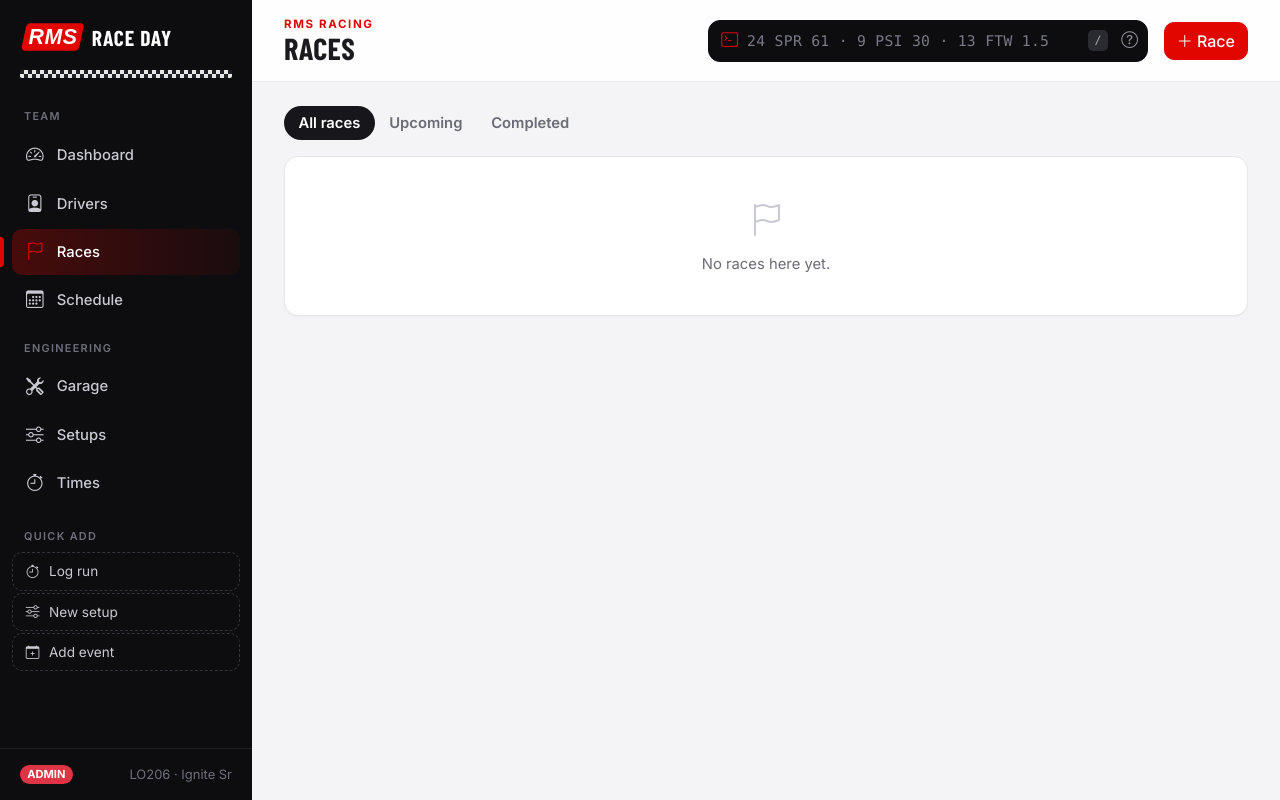
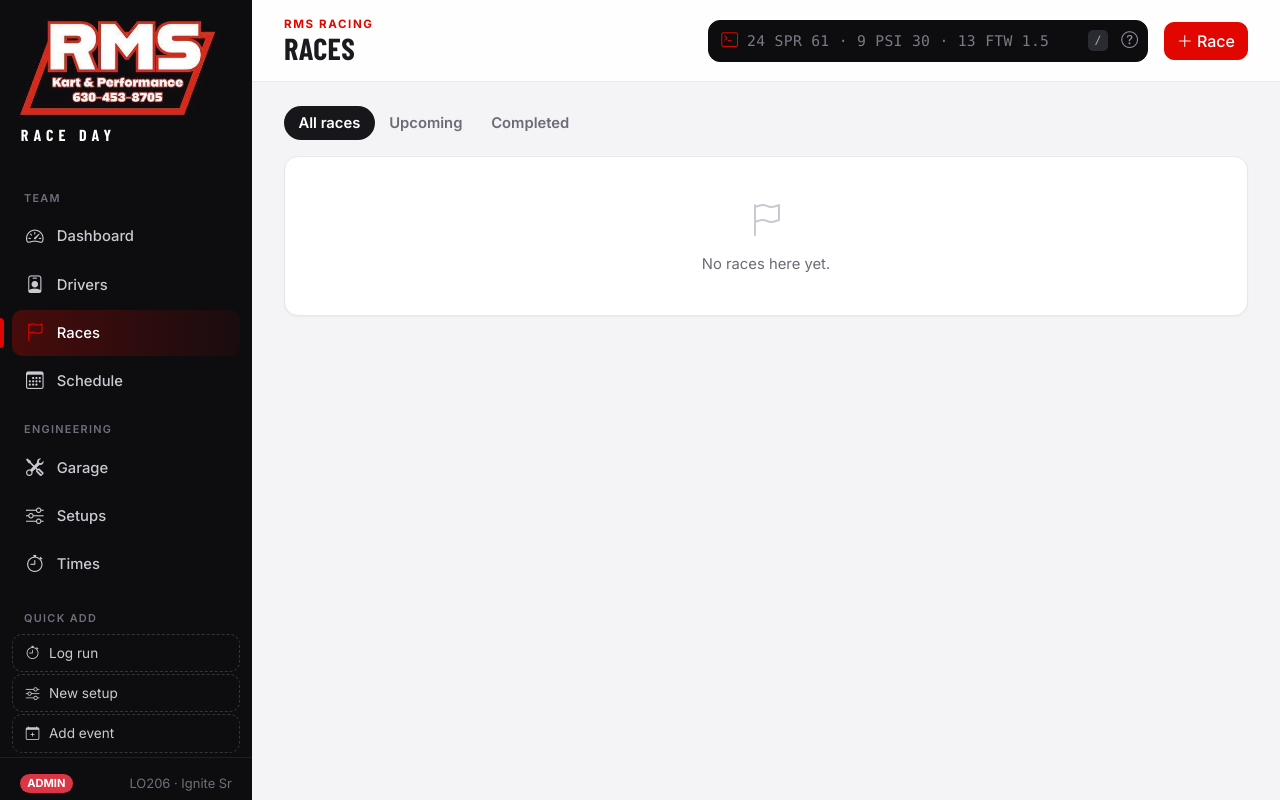
Before and after one commit to zmbelles/RMS-race-day-app, a Flask app: page /races in a window 1280 px wide. Run offline with Flask 3, Linux system fonts and the light colour scheme; data that the repository does not hold is empty; some web fonts are replaced.

Commit message:
Use the RMS Kart & Performance logo
Sidebar shows the official logo (cropped, black made transparent) above the
Race Day label, and the browser tab uses a matching favicon. Removes the
placeholder SVG.

Co-Authored-By: Claude Opus 5.5 <noreply@anthropic.com>

```diff
--- a/static/css/rms.css
+++ b/static/css/rms.css
@@ -56,9 +56,10 @@ a { text-decoration: none; }
   .rms-content { padding: 1rem 1rem 2.5rem; }
 }
 
-.rms-brand { display: flex; align-items: center; justify-content: space-between; padding: 1.25rem 1.25rem 1rem; }
-.rms-logo { height: 34px; width: auto; }
-.rms-brand-text { color: #fff; font-size: 1.35rem; font-weight: 700; letter-spacing: .04em; text-transform: uppercase; }
+.rms-brand { display: flex; align-items: flex-start; justify-content: space-between; padding: 1.1rem 1.1rem .75rem; }
+.rms-brand-link { display: flex; flex-direction: column; align-items: flex-start; gap: .35rem; min-width: 0; }
+.rms-logo { width: 100%; max-width: 200px; height: auto; display: block; }
+.rms-brand-text { color: #fff; font-size: 1rem; font-weight: 700; letter-spacing: .32em; text-transform: uppercase; padding-left: .2rem; }
 .rms-checker {
   height: 8px; margin: 0 1.25rem .75rem; opacity: .9; border-radius: 2px;
   background:
--- a/templates/base.html
+++ b/templates/base.html
@@ -4,7 +4,7 @@
   <meta charset="utf-8">
   <meta name="viewport" content="width=device-width, initial-scale=1">
   <title>{% block title %}{% endblock %} · RMS Race Day</title>
-  <link rel="icon" href="{{ url_for('static', filename='img/rms-logo.svg') }}">
+  <link rel="icon" type="image/png" href="{{ url_for('static', filename='img/favicon.png') }}">
   <link rel="preconnect" href="https://fonts.googleapis.com">
   <link href="https://fonts.googleapis.com/css2?family=Barlow+Condensed:ital,wght@0,600;0,700;1,800&family=Inter:wght@400;500;600;700&display=swap" rel="stylesheet">
   <link href="https://cdn.jsdelivr.net/npm/bootstrap@5.3.3/dist/css/bootstrap.min.css" rel="stylesheet">
@@ -27,8 +27,8 @@
 <div class="rms-shell">
   <aside class="rms-sidebar offcanvas-lg offcanvas-start" tabindex="-1" id="sidebar">
     <div class="rms-brand">
-      <a href="{{ url_for('dashboard') }}" class="d-flex align-items-center gap-2 text-decoration-none">
-        <img src="{{ url_for('static', filename='img/rms-logo.svg') }}" alt="RMS" class="rms-logo">
+      <a href="{{ url_for('dashboard') }}" class="rms-brand-link text-decoration-none">
+        <img src="{{ url_for('static', filename='img/rms-logo.png') }}" alt="RMS Kart &amp; Performance" class="rms-logo">
         <span class="rms-brand-text">Race Day</span>
       </a>
       <button type="button" class="btn-close btn-close-white d-lg-none" data-bs-dismiss="offcanvas" data-bs-target="#sidebar" aria-label="Close"></button>
```
Also changed, not shown: README.md, static/img/favicon.png (added), static/img/rms-logo.png (added), static/img/rms-logo.svg (deleted).
